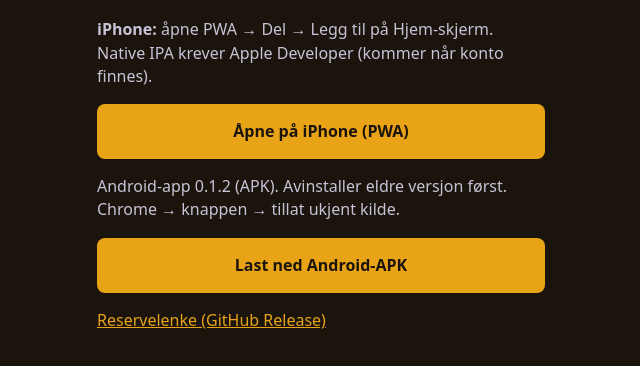
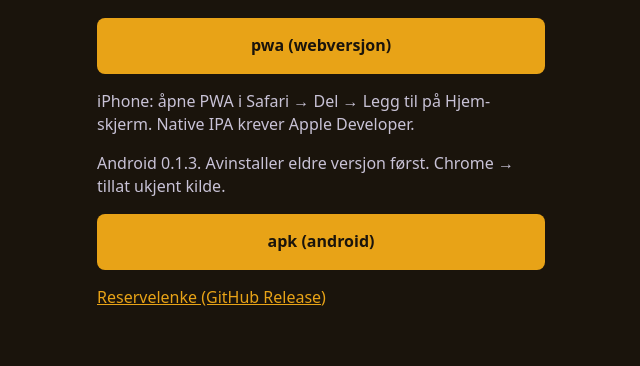
Before and after one commit to Faraheim/skatemap-privacy, a plain HTML site: page 404.html in a window 1280 px wide. Shown: the part 142-508 px from the top of the page, without its empty margins (319-959 px from the left). Drawn offline with Linux system fonts and the light colour scheme.

Commit message:
Chooser: pwa (webversjon) + apk (android) on one page.

```diff
--- a/404.html
+++ b/404.html
@@ -13,10 +13,10 @@
 </head>
 <body>
   <h1>Skatemap</h1>
-  <p><strong>iPhone:</strong> åpne PWA → Del → Legg til på Hjem-skjerm. Native IPA krever Apple Developer (kommer når konto finnes).</p>
-  <p><a class="btn" href="https://faraheim.github.io/skatemap-privacy/pwa/">Åpne på iPhone (PWA)</a></p>
-  <p>Android-app 0.1.2 (APK). Avinstaller eldre versjon først. Chrome → knappen → tillat ukjent kilde.</p>
-  <p><a class="btn" href="https://faraheim.github.io/skatemap-privacy/apk/skatemap.apk">Last ned Android-APK</a></p>
-  <p><a class="alt" href="https://github.com/Faraheim/skatemap-privacy/releases/download/v0.1.2/Skatemap-0.1.2.apk">Reservelenke (GitHub Release)</a></p>
+  <p><a class="btn" href="https://faraheim.github.io/skatemap-privacy/pwa/">pwa (webversjon)</a></p>
+  <p>iPhone: åpne PWA i Safari → Del → Legg til på Hjem-skjerm. Native IPA krever Apple Developer.</p>
+  <p>Android 0.1.3. Avinstaller eldre versjon først. Chrome → tillat ukjent kilde.</p>
+  <p><a class="btn" href="https://faraheim.github.io/skatemap-privacy/apk/skatemap.apk">apk (android)</a></p>
+  <p><a class="alt" href="https://github.com/Faraheim/skatemap-privacy/releases/download/v0.1.3/Skatemap-0.1.3.apk">Reservelenke (GitHub Release)</a></p>
 </body>
 </html>
```
Also changed, not shown: apk/index.html (+5 -5 lines), index.html (+5 -5 lines).
